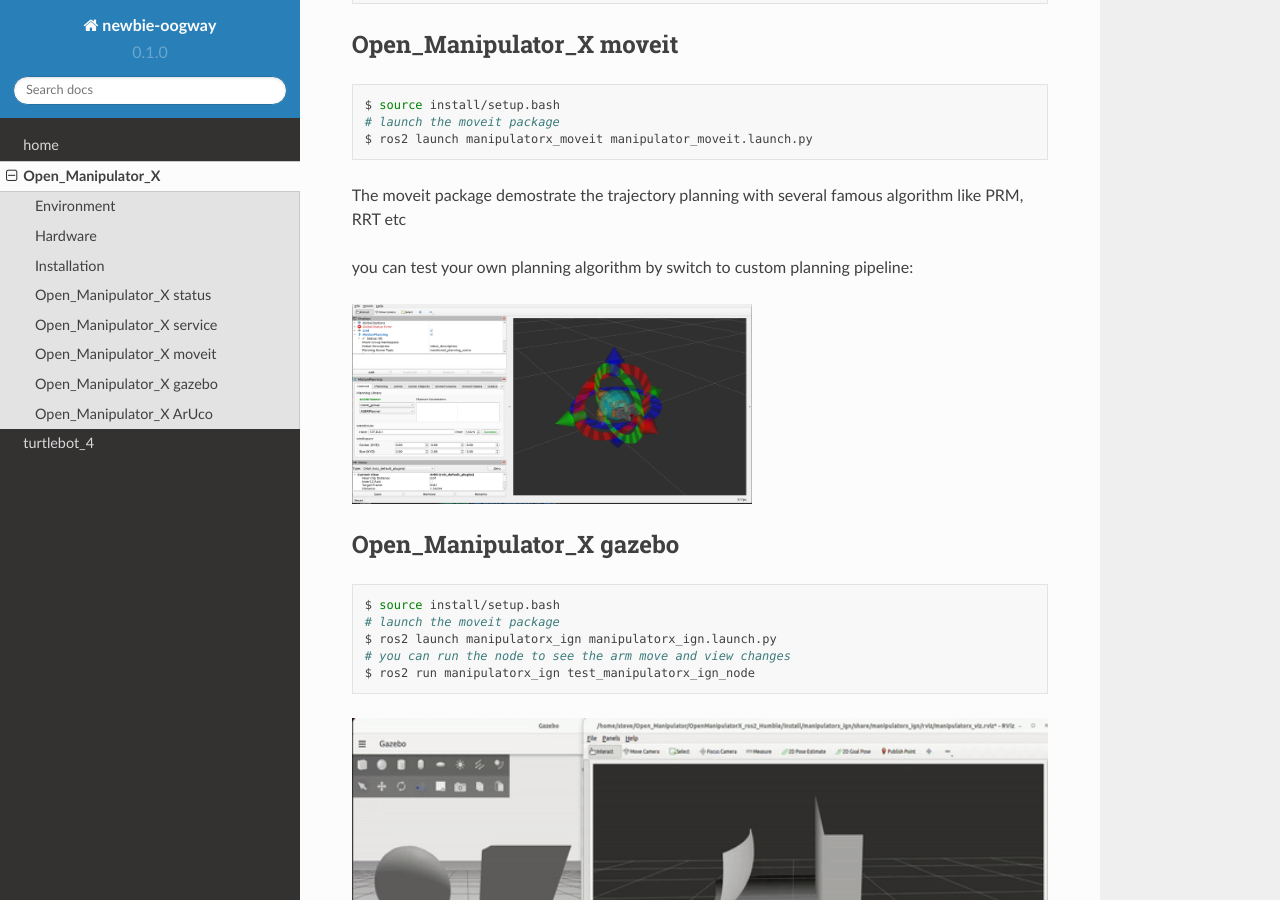
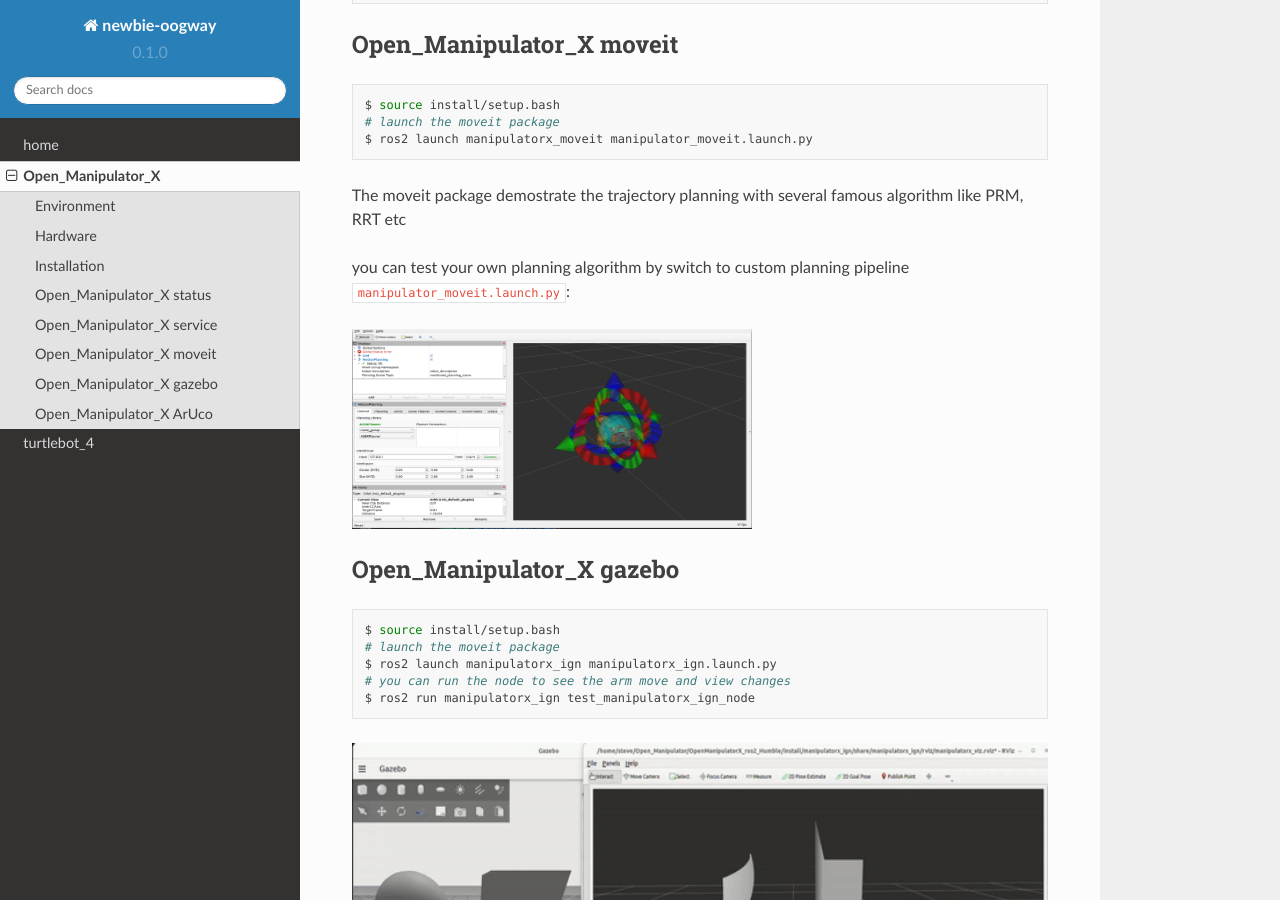
Before and after one commit to stevenleon99/Newbie_Oogway, a Sphinx documentation site: the page built from docs/source/openmanipulatorx.rst, in a window 1280 px wide and 900 px high, scrolled down 1865 px. Built offline with Sphinx 7.4.7 and the Read the Docs theme 2.0.0, drawn with Linux system fonts in a browser that asks for light colours.

Commit message:
On branch main Your branch is up to date with 'origin/main'.
Changes to be committed:
	modified:   docs/source/openmanipulatorx.rst

```diff
--- a/docs/source/openmanipulatorx.rst
+++ b/docs/source/openmanipulatorx.rst
@@ -111,9 +111,9 @@ Open_Manipulator_X moveit
 
 | The moveit package demostrate the trajectory planning with several famous algorithm like PRM, RRT etc
 |
-| you can test your own planning algorithm by switch to custom planning pipeline:
+| you can test your own planning algorithm by switch to custom planning pipeline ``manipulator_moveit.launch.py``:
 
-.. code-block:: python
+.. code-block:: bash
    # Planning Configuration
    # planning_pipeline_config = {
    #     "move_group": {
@@ -134,6 +134,7 @@ Open_Manipulator_X moveit
    }
    asbr_planning_yaml = load_yaml("manipulatorx_moveit", "config/custom_planning.yaml")
    planning_pipeline_config["move_group"].update(asbr_planning_yaml)
+
 
 .. image:: images/custom_moveit_planner.png
    :height: 200px
```
